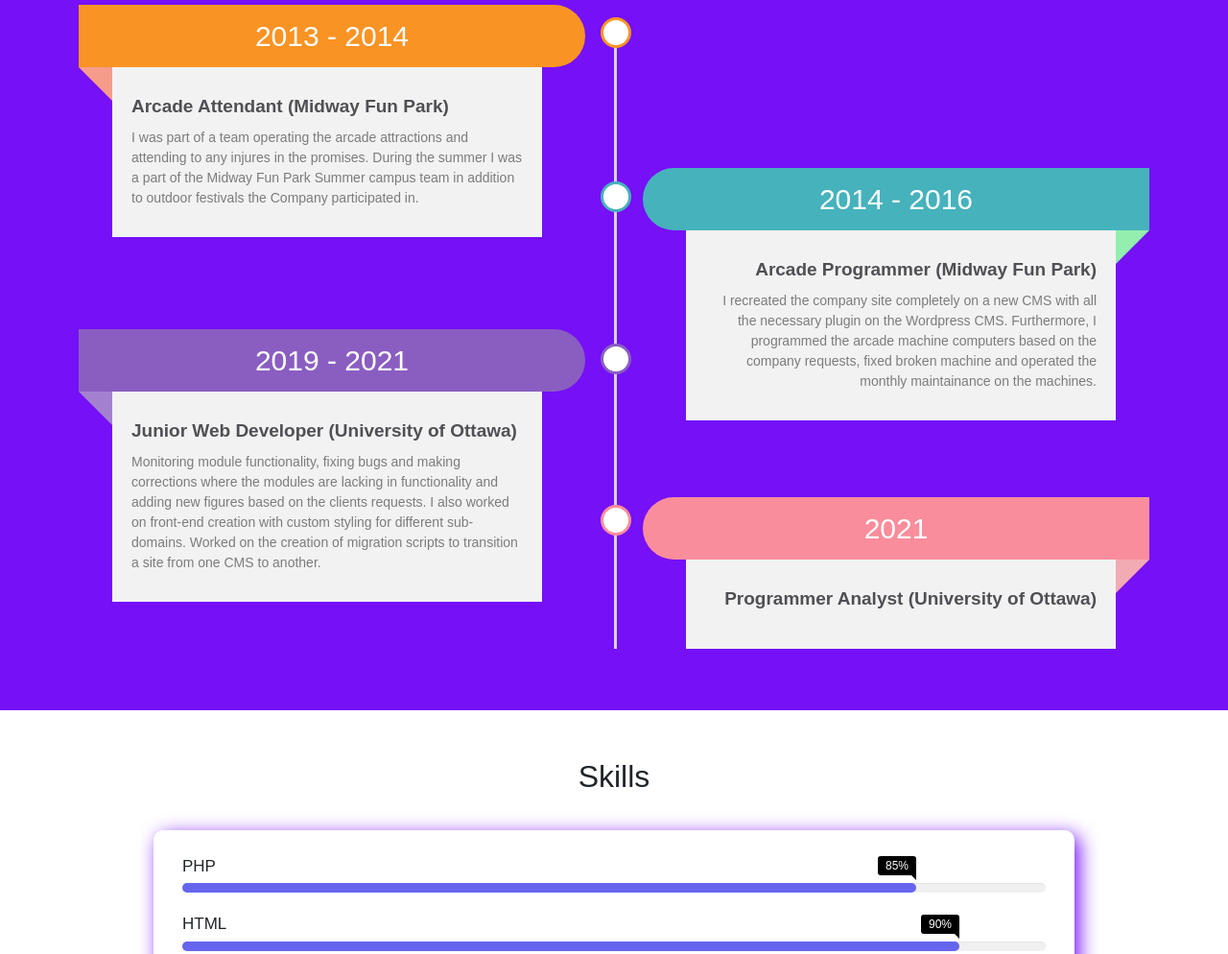
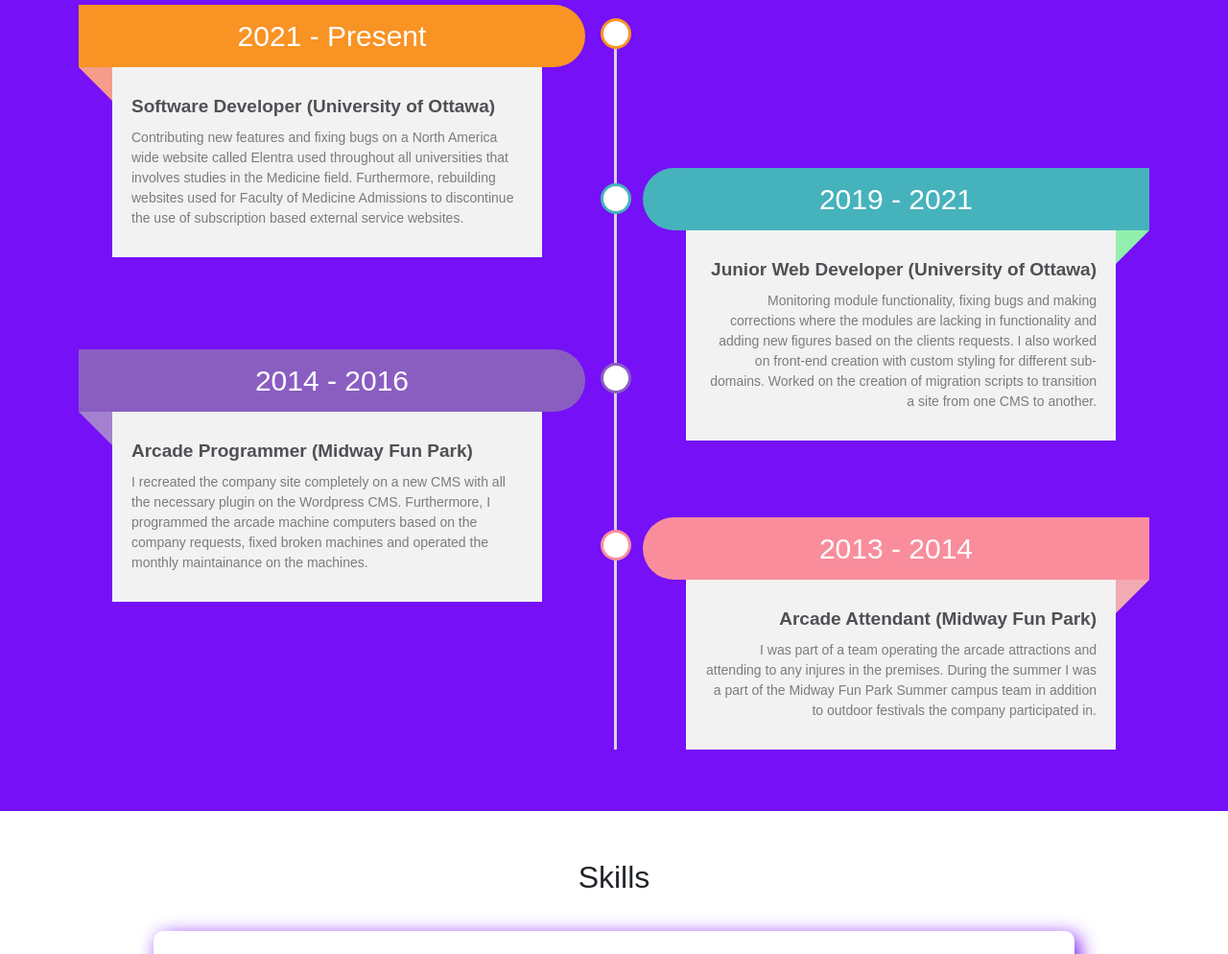
Before and after one commit to dalgama/dalgama.github.io, a plain HTML site: page index.html in a window 1280 px wide. Shown: the part 1901-2895 px from the top of the page at 96% size. Drawn offline with nearby package versions, Linux system fonts and the light colour scheme.

Commit message:
Reordered the positions and added in details to the Software developer position at uOttawa

```diff
--- a/index.html
+++ b/index.html
@@ -111,23 +111,13 @@
 	            <div class="row">
 	                <div class="col-md-12">
 	                    <div class="main-timeline8">
-	                        <div class="timeline">
+	                    	<div class="timeline">
 	                            <span class="timeline-icon"></span>
-	                            <span class="year">2013 - 2014</span>
+	                            <span class="year">2021 - Present</span>
 	                            <div class="timeline-content">
-	                                <h3 class="title">Arcade Attendant (Midway Fun Park)</h3>
+	                                <h3 class="title">Software Developer (University of Ottawa)</h3>
 	                                <p class="description">
-	                                    I was part of a team operating the arcade attractions and attending to any injures in the promises. During the summer I was a part of the Midway Fun Park Summer campus team in addition to outdoor festivals the Company participated in.
-	                                </p>
-	                            </div>
-	                        </div>
-	                        <div class="timeline">
-	                            <span class="timeline-icon"></span>
-	                            <span class="year">2014 - 2016</span>
-	                            <div class="timeline-content">
-	                                <h3 class="title">Arcade Programmer (Midway Fun Park)</h3>
-	                                <p class="description">
-	                                    I recreated the company site completely on a new CMS with all the necessary plugin on the Wordpress CMS. Furthermore, I programmed the arcade machine computers based on the company requests, fixed broken machine and operated the monthly maintainance on the machines.
+	                                    Contributing new features and fixing bugs on a North America wide website called Elentra used throughout all universities that involves studies in the Medicine field. Furthermore, rebuilding websites used for Faculty of Medicine Admissions to discontinue the use of subscription based external service websites.
 	                                </p>
 	                            </div>
 	                        </div>
@@ -143,12 +133,22 @@
 	                        </div>
 	                        <div class="timeline">
 	                            <span class="timeline-icon"></span>
-	                            <span class="year">2021</span>
+	                            <span class="year">2014 - 2016</span>
 	                            <div class="timeline-content">
-	                                <h3 class="title">Programmer Analyst (University of Ottawa)</h3>
-	                                <!-- <p class="description">
-	                                    Lorem ipsum dolor sit amet, consectetur adipiscing elit. Vivamus mattis justo id pulvinar suscipit. Pellentesque rutrum vehicula erat sed dictum. Integer quis turpis magna. Suspendisse tincidunt elit at erat tincidunt, vel vulputate arcu dapibus. Etiam accumsan ornare posuere. Nullam est.
-	                                </p> -->
+	                                <h3 class="title">Arcade Programmer (Midway Fun Park)</h3>
+	                                <p class="description">
+	                                    I recreated the company site completely on a new CMS with all the necessary plugin on the Wordpress CMS. Furthermore, I programmed the arcade machine computers based on the company requests, fixed broken machines and operated the monthly maintainance on the machines.
+	                                </p>
+	                            </div>
+	                        </div>
+	                        <div class="timeline">
+	                            <span class="timeline-icon"></span>
+	                            <span class="year">2013 - 2014</span>
+	                            <div class="timeline-content">
+	                                <h3 class="title">Arcade Attendant (Midway Fun Park)</h3>
+	                                <p class="description">
+	                                    I was part of a team operating the arcade attractions and attending to any injures in the premises. During the summer I was a part of the Midway Fun Park Summer campus team in addition to outdoor festivals the company participated in.
+	                                </p>
 	                            </div>
 	                        </div>
 	                    </div>
@@ -442,7 +442,7 @@
 			</a>
 		</div>
 		<p>HANDCRAFTED BY DILANGA ALGAMA.</p>
-		<p>&#169; 2021 DILANGA. ALL RIGHTS RESERVED.</p>
+		<p>&#169; 2023 DILANGA. ALL RIGHTS RESERVED.</p>
 	</div>
 
 </footer>
```
